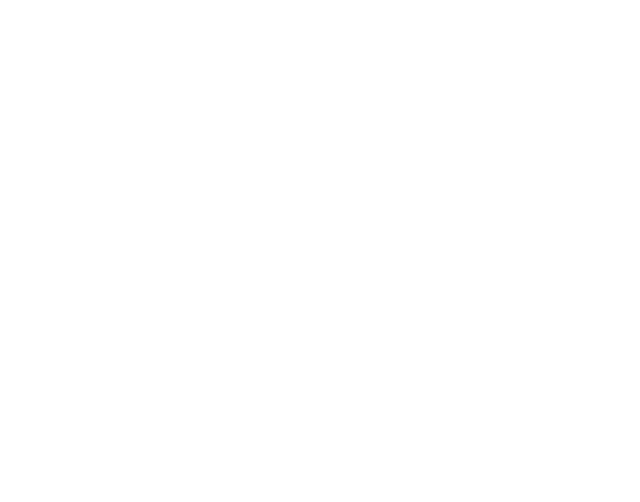
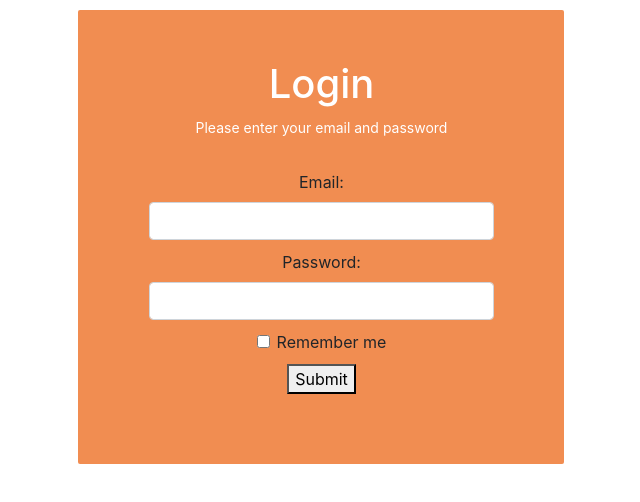
Before and after one commit to KPPhiri/HomeDepotCodeAthalon, a plain HTML site: page login.html in a window 1280 px wide. Shown: the whole page, without its empty margins (319-959 px from the left). Drawn offline with nearby package versions, Linux system fonts and the light colour scheme.

Commit message:
Created basic login page and css file to go with it

```diff
--- /dev/null
+++ b/login.css
@@ -0,0 +1,34 @@
+.panel p {  color:#FFFFFF; font-size:14px; margin-bottom:30px; line-height:24px; }
+
+.panel h1 {
+    color: #FFFFFF;
+}
+
+.main-div {
+    background: #F18D51 none repeat scroll 0 0;
+    border-radius: 2px;
+    margin: 10px auto 30px;
+    max-width: 38%;
+    padding: 50px 70px 70px 71px;
+}
+.login-form .form-group {
+  margin-bottom:10px;
+}
+.login-form{ text-align:center;}
+
+.login-form  .submit-btn {
+  background: #f0ad4e none repeat scroll 0 0;
+  border-color: #f0ad4e;
+  color: #ffffff;
+  font-size: 14px;
+  width: 100%;
+  height: 50px;
+  line-height: 50px;
+  padding: 0;
+}
+
+.login-form .submit-btn.reset {
+  background: #ff9900 none repeat scroll 0 0;
+}
+.back { text-align: left; margin-top:10px;}
+.back a {color: #444444; font-size: 13px;text-decoration: none;}
--- a/login.html
+++ b/login.html
@@ -5,7 +5,38 @@
   <meta charset="utf-8">
   <meta name="viewport" content="width=device-width, initial-scale=1">
   <link rel="stylesheet" href="https://maxcdn.bootstrapcdn.com/bootstrap/4.1.3/css/bootstrap.min.css">
+  <link rel="stylesheet" href="login.css">
+  <script src="https://maxcdn.bootstrapcdn.com/bootstrap/4.1.3/js/bootstrap.min.js"></script>
   </head>
 <body>
+<div class="login-form">
+    <form action="/action_page.php">
+    <div class="main-div">
+        <div class="panel">
+        <h1>Login</h1>
+        <p>Please enter your email and password</p>
+        </div>
+
+        <div class="form-group">
+            <label for="email">Email:</label>
+            <input type="email" class="form-control" id="email">
+        </div>
+
+        <div class="form-group">
+            <label for="pwd">Password:</label>
+            <input type="password" class="form-control" id="pwd">
+        </div>
+        <div class="form-group form-check">
+            <label class="form-check-label">
+                <input class="form-check-input" type="checkbox">
+                Remember me
+            </label>
+        </div>
+
+        <button type="submit" id="submit-btn">Submit</button>
+    </div>
+    </form>
+</div>
+
 </body>
 </html>
```
